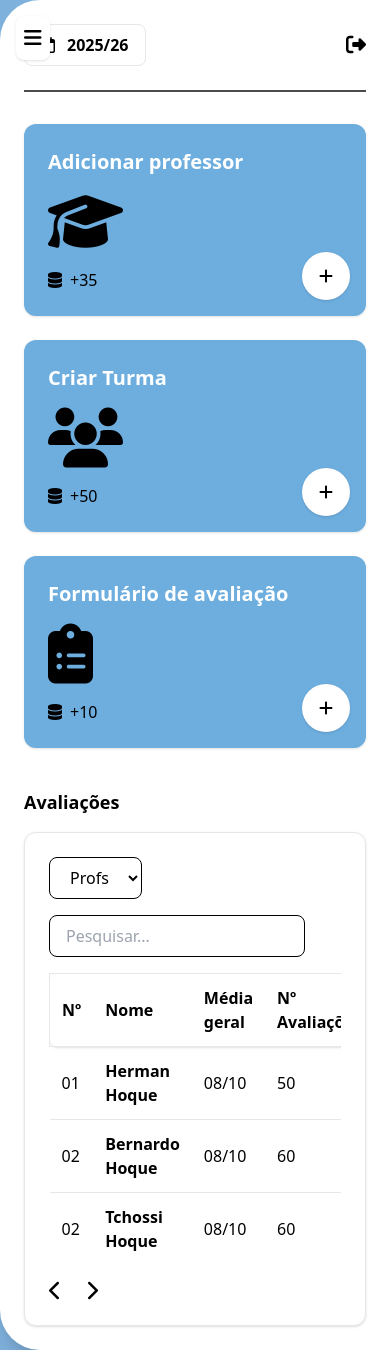
After one commit to HermanHoque/RateSchool02, a Flask app: page /dashboardEscola in a window 390 px wide. The commit adds this page. Run offline with Flask 3, Linux system fonts and the light colour scheme; some libraries are stand-ins or nearby versions.

Commit message:
rota admin

```diff
--- a/app/routes/escola.py
+++ b/app/routes/escola.py
@@ -12,4 +12,9 @@ def criarConta():
 @escola_bp.route('/loginEscola')
 def login():
 
-    return render_template('escola/login.html', title='Login Escola')
+    return render_template('escola/login.html', title='Login')
+
+@escola_bp.route('/dashboardEscola')
+def dashboardEscola():
+
+    return render_template('escola/dashboardEscola.html', title='Dashboard')
--- /dev/null
+++ b/app/templates/admin_base.html
@@ -0,0 +1,107 @@
+<!DOCTYPE html>
+<html lang="pt">
+<head>
+    <meta charset="UTF-8">
+    <title>Painel Admin</title>
+
+    <!-- Tailwind -->
+    <script src="https://cdn.tailwindcss.com"></script>
+
+    <!-- Font Awesome -->
+    <link rel="stylesheet"
+          href="https://cdnjs.cloudflare.com/ajax/libs/font-awesome/6.5.1/css/all.min.css">
+</head>
+
+<body class="bg-[#7FB1DD] min-h-screen flex">
+
+    <!-- BOTÃO MENU MOBILE -->
+    <button id="menuBtn"
+        class="lg:hidden fixed top-4 left-4 z-50 bg-white p-2 rounded-lg shadow">
+        <i class="fa-solid fa-bars text-black text-xl"></i>
+    </button>
+
+    <!-- SIDEBAR -->
+    <aside id="sidebar"
+        class="fixed lg:static inset-y-0 left-0 w-64 bg-[#7FB1DD]
+               transform -translate-x-full lg:translate-x-0
+               transition-transform duration-300 z-40
+               px-6 py-8 flex flex-col">
+
+        <!-- LOGO -->
+        <div class="flex justify-center mb-6">
+            <img src="logo.png" alt="Rate School" class="w-20">
+        </div>
+
+        <!-- LINHA -->
+        <div class="h-[2px] bg-yellow-400 mb-8"></div>
+
+        <!-- MENU -->
+        <nav class="flex flex-col gap-3 text-black font-medium">
+
+            <!-- DASHBOARD ATIVO -->
+            <a href="#"
+               class="flex items-center gap-3 bg-white rounded-xl px-4 py-3 shadow">
+                <i class="fa-solid fa-table-columns text-black"></i>
+                <span>Dashboard</span>
+            </a>
+
+            <a href="#" class="flex items-center gap-3 px-4 py-3 rounded-xl hover:bg-white/40">
+                <i class="fa-regular fa-user text-black"></i>
+                <span>Perfil</span>
+            </a>
+
+            <a href="#" class="flex items-center gap-3 px-4 py-3 rounded-xl hover:bg-white/40">
+                <i class="fa-regular fa-star text-black"></i>
+                <span>Profs Avaliados</span>
+            </a>
+
+            <a href="#" class="flex items-center gap-3 px-4 py-3 rounded-xl hover:bg-white/40">
+                <i class="fa-solid fa-list-check text-black"></i>
+                <span>Outras Avaliações</span>
+            </a>
+
+            <a href="#" class="flex items-center gap-3 px-4 py-3 rounded-xl hover:bg-white/40 mt-6">
+                <i class="fa-solid fa-right-from-bracket text-black"></i>
+                <span>Sair</span>
+            </a>
+
+        </nav>
+    </aside>
+
+    <!-- CONTEÚDO PRINCIPAL -->
+    <main class="flex-1 bg-white rounded-l-[40px] p-6 lg:p-10 shadow-xl overflow-x-hidden">
+        <!-- HEADER -->
+        <div class="flex items-center justify-between mb-6">
+
+            <!-- Ano letivo -->
+            <div class="flex items-center gap-3 border px-4 py-2 rounded-lg">
+                <i class="fa-regular fa-calendar text-black"></i>
+                <span class="font-semibold">2025/26</span>
+            </div>
+
+            <!-- Logout -->
+            <button class="text-black text-xl">
+                <i class="fa-solid fa-right-from-bracket"></i>
+            </button>
+        </div>
+
+        <!-- LINHA -->
+        <div class="h-[2px] bg-black/70 mb-8"></div>
+
+        <!-- CONTEÚDO DA PÁGINA -->
+            {% block content %}
+            {% endblock %}
+    </main>
+
+    <!-- SCRIPT MENU MOBILE -->
+    <script>
+        const btn = document.getElementById('menuBtn');
+        const sidebar = document.getElementById('sidebar');
+
+        btn.addEventListener('click', () => {
+            sidebar.classList.toggle('-translate-x-full');
+        });
+    </script>
+
+</body>
+</html>
--- a/app/templates/base.html
+++ b/app/templates/base.html
@@ -7,7 +7,7 @@
   <favicon href="{{ url_for('static', filename='imgs/rateShoollogo.svg') }}"/>
   <link rel="stylesheet" href="https://cdnjs.cloudflare.com/ajax/libs/font-awesome/6.4.0/css/all.min.css">
   <link href="https://cdn.jsdelivr.net/npm/tailwindcss@2.2.19/dist/tailwind.min.css" rel="stylesheet">
-  <script src="https://kit.fontawesome.com/a076d05399.js" crossorigin="anonymous"></script>
+  <script defer src="https://kit.fontawesome.com/a076d05399.js" crossorigin="anonymous"></script>
 
 
   <style>
--- /dev/null
+++ b/app/templates/escola/dashboardEscola.html
@@ -0,0 +1,148 @@
+{% extends "admin_base.html" %}
+
+{% block title %}Dashboard{% endblock %}
+
+{% block content %}
+
+    <!-- CARDS -->
+    <div class="grid grid-cols-1 md:grid-cols-2 lg:grid-cols-3 gap-6 mb-10">
+
+        <!-- CARD 1 -->
+        <div class="relative bg-[#6DAEDF] text-white rounded-xl p-6 shadow">
+            <h3 class="text-xl font-semibold mb-4">Adicionar professor</h3>
+
+            <i class="fa-solid fa-graduation-cap text-black text-6xl"></i>
+
+            <div class="flex items-center gap-2 mt-4 text-black">
+                <i class="fa-solid fa-database"></i>
+                <span>+35</span>
+            </div>
+
+            <button
+                class="absolute bottom-4 right-4 bg-white text-black w-12 h-12 rounded-full flex items-center justify-center shadow">
+                <i class="fa-solid fa-plus"></i>
+            </button>
+        </div>
+
+        <!-- CARD 2 -->
+        <div class="relative bg-[#6DAEDF] text-white rounded-xl p-6 shadow">
+            <h3 class="text-xl font-semibold mb-4">Criar Turma</h3>
+
+            <i class="fa-solid fa-users text-black text-6xl"></i>
+
+            <div class="flex items-center gap-2 mt-4 text-black">
+                <i class="fa-solid fa-database"></i>
+                <span>+50</span>
+            </div>
+
+            <button
+                class="absolute bottom-4 right-4 bg-white text-black w-12 h-12 rounded-full flex items-center justify-center shadow">
+                <i class="fa-solid fa-plus"></i>
+            </button>
+        </div>
+
+        <!-- CARD 3 -->
+        <div class="relative bg-[#6DAEDF] text-white rounded-xl p-6 shadow">
+            <h3 class="text-xl font-semibold mb-4">Formulário de avaliação</h3>
+
+            <i class="fa-solid fa-clipboard-list text-black text-6xl"></i>
+
+            <div class="flex items-center gap-2 mt-4 text-black">
+                <i class="fa-solid fa-database"></i>
+                <span>+10</span>
+            </div>
+
+            <button
+                class="absolute bottom-4 right-4 bg-white text-black w-12 h-12 rounded-full flex items-center justify-center shadow">
+                <i class="fa-solid fa-plus"></i>
+            </button>
+        </div>
+
+    </div>
+
+    <h2 class="font-semibold text-lg mb-4">Avaliações</h2>
+    <!-- AVALIAÇÕES -->
+   <section class="bg-white border rounded-xl p-6 shadow">
+
+
+    <!-- FILTROS de avaliados -->
+    <div class="flex items-center justify-between mb-4 gap-4 flex-wrap">
+
+        <!-- Dropdown -->
+        <select
+            class="bg-white border border-black rounded-lg px-4 py-2 font-medium">
+            <option>Profs</option>
+        </select>
+
+        <!-- Pesquisa -->
+        <input type="text" placeholder="Pesquisar..."
+               class="bg-white border border-black rounded-lg px-4 py-2 w-64">
+    </div>
+
+      <!-- TABELA de AVALIAÇÕES -->
+        <div class="overflow-x-auto">
+            <table class="w-full border-collapse">
+
+                <thead>
+                    <tr class="border rounded-lg shadow p-6 text-left">
+                        <th class="p-3">Nº</th>
+                        <th class="p-3">Nome</th>
+                        <th class="p-3">Média geral</th>
+                        <th class="p-3">Nº Avaliações</th>
+                        <th class="p-3">Ações</th>
+                    </tr>
+                </thead>
+
+                <tbody>
+                    <tr class="border-t">
+                        <td class="p-3">01</td>
+                        <td class="p-3 font-semibold">Herman Hoque</td>
+                        <td class="p-3">08/10</td>
+                        <td class="p-3">50</td>
+                        <td class="p-3 flex gap-3 text-xl">
+                            <i class="fa-regular fa-eye cursor-pointer"></i>
+                            <i class="fa-solid fa-print cursor-pointer"></i>
+                            <i class="fa-regular fa-trash-can cursor-pointer"></i>
+                        </td>
+                    </tr>
+
+                    <tr class="border-t">
+                        <td class="p-3">02</td>
+                        <td class="p-3 font-semibold">Bernardo Hoque</td>
+                        <td class="p-3">08/10</td>
+                        <td class="p-3">60</td>
+                        <td class="p-3 flex gap-3 text-xl">
+                            <i class="fa-regular fa-eye"></i>
+                            <i class="fa-solid fa-print"></i>
+                            <i class="fa-regular fa-trash-can"></i>
+                        </td>
+                    </tr>
+
+                    <tr class="border-t">
+                        <td class="p-3">02</td>
+                        <td class="p-3 font-semibold">Tchossi Hoque</td>
+                        <td class="p-3">08/10</td>
+                        <td class="p-3">60</td>
+                        <td class="p-3 flex gap-3 text-xl">
+                            <i class="fa-regular fa-eye"></i>
+                            <i class="fa-solid fa-print"></i>
+                            <i class="fa-regular fa-trash-can"></i>
+                        </td>
+                    </tr>
+
+                    <!-- Continua conforme necessário -->
+                </tbody>
+
+            </table>
+        </div>
+
+
+    <!-- PAGINAÇÃO -->
+    <div class="flex justify-left gap-6 mt-4 text-xl">
+        <i class="fa-solid fa-chevron-left cursor-pointer"></i>
+        <i class="fa-solid fa-chevron-right cursor-pointer"></i>
+    </div>
+
+</section>
+
+{% endblock %}
--- a/app/templates/escola/login.html
+++ b/app/templates/escola/login.html
@@ -37,7 +37,7 @@
                 Email da Instituição
             </label>
             <input type="email" id="email_instituicao" name="email_instituicao" placeholder="Digite o seu email" required
-            class="w-full p-2 border border-gray-300 rounded-full focus:ring-custom-blue focus:border-custom-blue" />
+            class="w-full p-2 border border-gray-300 rounded-lg focus:ring-custom-blue focus:border-custom-blue" />
         </div>
 
         <!-- Campo Palavra Pass -->
@@ -47,7 +47,7 @@
                 Palavra Pass
             </label>
             <input type="password" id="password" name="password" placeholder="Digite a sua palavra pass" required
-            class="w-full p-2 border border-gray-300 rounded-full focus:ring-custom-blue focus:border-custom-blue" />
+            class="w-full p-2 border border-gray-300 rounded-lg focus:ring-custom-blue focus:border-custom-blue" />
         </div>
 
         <!-- Botão -->
```
Also changed, not shown: app/templates/escola/criarConta.html (+3 -8 lines), README.md, 1 other file.
